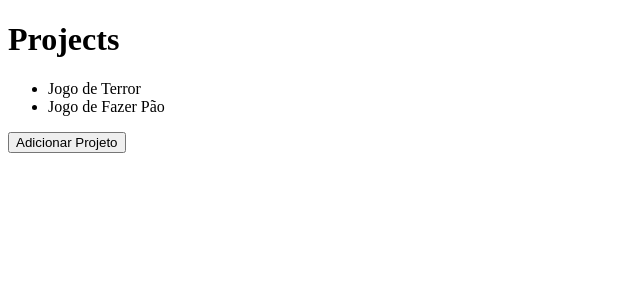
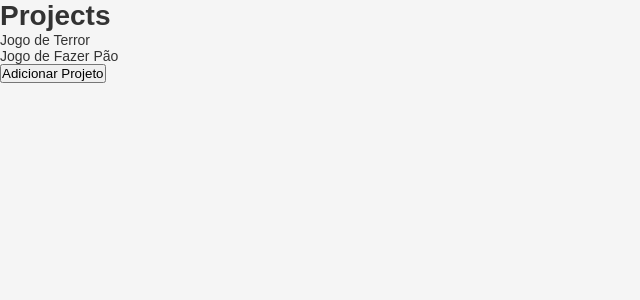
Before and after one commit to sergipe085/frontend-React, a React app: page / in a window 1280 px wide. Shown: the top 300 px of the page, without its empty margins (0-640 px from the left). Built offline with nearby package versions, Linux system fonts and the light colour scheme.

Commit message:
Webpack css config & test App.css

```diff
--- a/package.json
+++ b/package.json
@@ -9,8 +9,10 @@
     "@babel/preset-env": "^7.12.13",
     "@babel/preset-react": "^7.12.13",
     "babel-loader": "^8.2.2",
+    "css-loader": "^5.0.2",
     "react": "^17.0.1",
     "react-dom": "^17.0.1",
+    "style-loader": "^2.0.0",
     "webpack": "4.42.1",
     "webpack-cli": "3.3.11",
     "webpack-dev-server": "3.10.3"
--- /dev/null
+++ b/src/App.css
@@ -0,0 +1,12 @@
+* {
+  margin: 0;
+  padding: 0;
+  outline: 0;
+  box-sizing: border-box;
+}
+
+body {
+  background: #f5f5f5;
+  font: 14px sans-serif;
+  color: #333;
+}
--- a/src/App.js
+++ b/src/App.js
@@ -1,4 +1,6 @@
 import React, { useState } from 'react';
+
+import './App.css';
 
 import Header from './components/Header';
 
--- a/webpack.config.js
+++ b/webpack.config.js
@@ -18,6 +18,14 @@ module.exports = {
           loader: 'babel-loader',
         }
       },
+      {
+        test: /\.css$/,
+        exclude: /node_modules/,
+        use: [
+          { loader: 'style-loader' },
+          { loader: 'css-loader' },
+        ]
+      },
     ]
   },
 };
```
Also changed, not shown: 1 other file (tests, documents, lock files or other folders).
